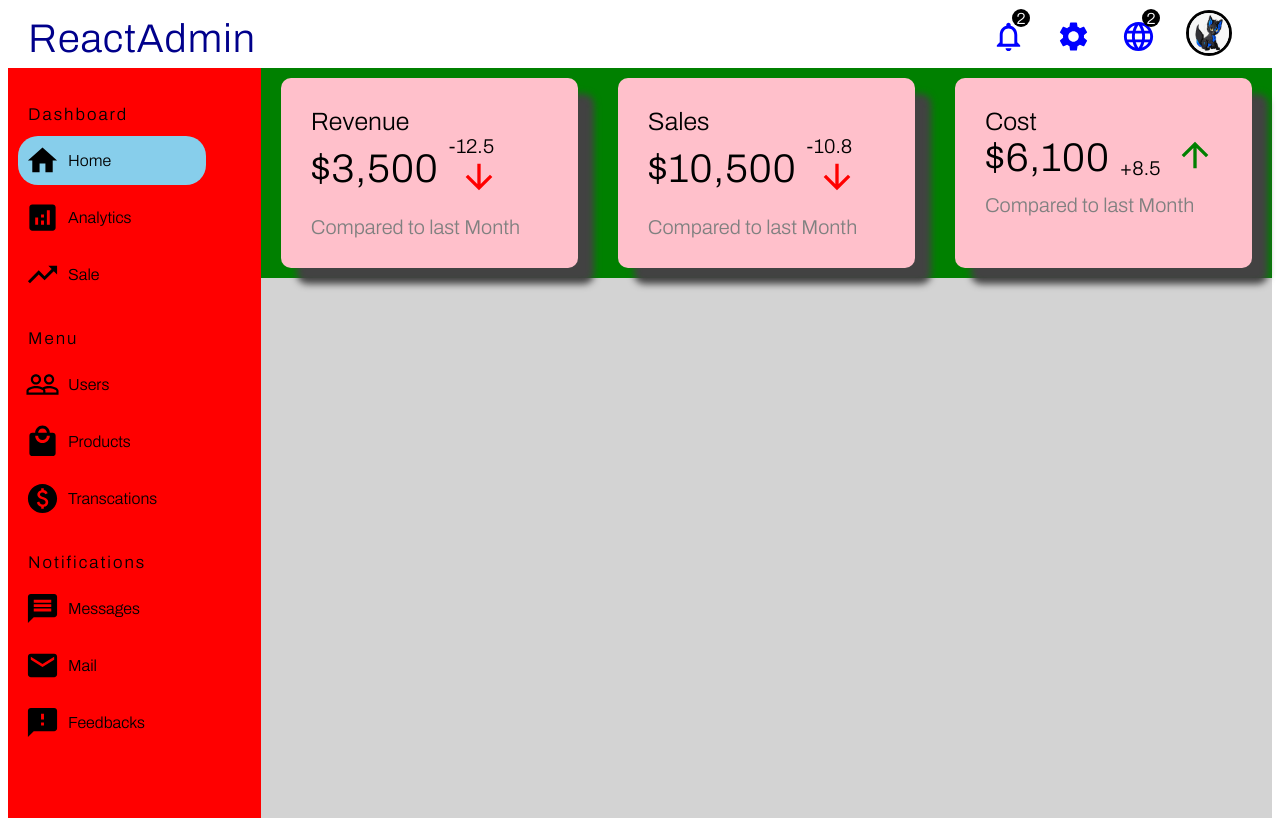
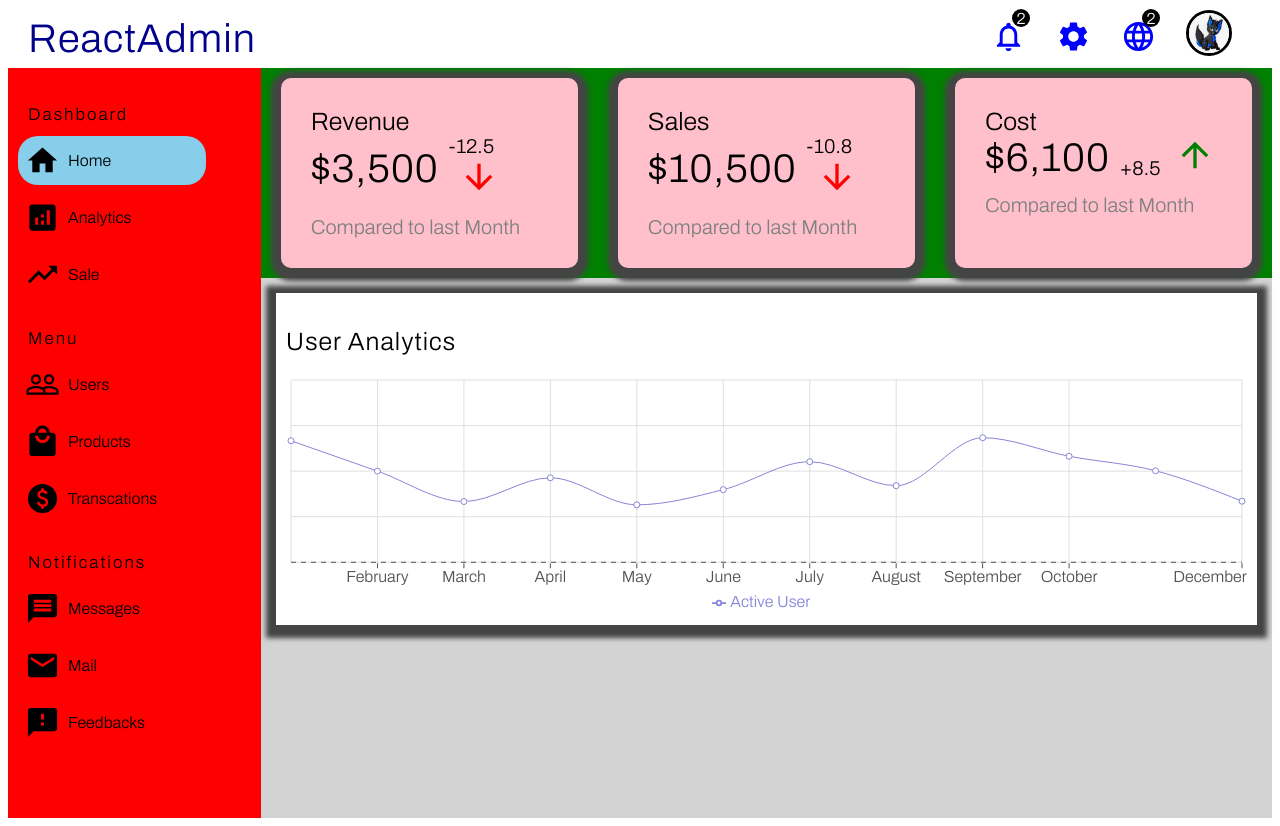
Before and after one commit to FrankYChills/Admin-Dashboard, a React (Create React App) app: page / in a window 1280 px wide. Built offline with nearby package versions, Linux system fonts and the light colour scheme.

Commit message:
added user analytics chart

```diff
--- /dev/null
+++ b/src/components/chart/Chart.jsx
@@ -0,0 +1,36 @@
+import React, { PureComponent } from "react";
+import {
+  LineChart,
+  Line,
+  XAxis,
+  YAxis,
+  CartesianGrid,
+  Tooltip,
+  Legend,
+  ResponsiveContainer,
+} from "recharts";
+
+const Chart = ({ title, data, dataKey, grid }) => {
+  return (
+    <div className="chart">
+      <h3 className="chartTitle">{title}</h3>
+      <ResponsiveContainer width="100%" aspect={4 / 1}>
+        <LineChart data={data}>
+          {grid && <CartesianGrid stroke="#e0dfdf" />}
+          <XAxis dataKey={dataKey} stroke="#555051" strokeDasharray="5 5" />
+          {/* <YAxis /> */}
+          <Line
+            type="monotone"
+            stroke="#8884d8"
+            dataKey="Active User"
+            activeDot={{ r: 8 }}
+          />
+          <Tooltip />
+          <Legend />
+        </LineChart>
+      </ResponsiveContainer>
+    </div>
+  );
+};
+
+export default Chart;
--- /dev/null
+++ b/src/dummyData.js
@@ -0,0 +1,50 @@
+export const userData = [
+  {
+    name: "January",
+    "Active User": 4000,
+  },
+  {
+    name: "February",
+    "Active User": 3000,
+  },
+  {
+    name: "March",
+    "Active User": 2000,
+  },
+  {
+    name: "April",
+    "Active User": 2780,
+  },
+  {
+    name: "May",
+    "Active User": 1890,
+  },
+  {
+    name: "June",
+    "Active User": 2390,
+  },
+  {
+    name: "July",
+    "Active User": 3310,
+  },
+  {
+    name: "August",
+    "Active User": 2520,
+  },
+  {
+    name: "September",
+    "Active User": 4100,
+  },
+  {
+    name: "October",
+    "Active User": 3490,
+  },
+  {
+    name: "November",
+    "Active User": 3012,
+  },
+  {
+    name: "December",
+    "Active User": 2010,
+  },
+];
--- a/src/index.css
+++ b/src/index.css
@@ -149,9 +149,9 @@ body {
   background-color: pink;
   padding: 30px;
   border-radius: 10px;
-  -webkit-box-shadow: 16px 16px 7px 0px rgba(66, 66, 66, 1);
-  -moz-box-shadow: 16px 16px 7px 0px rgba(66, 66, 66, 1);
-  box-shadow: 16px 16px 7px 0px rgba(66, 66, 66, 1);
+  -webkit-box-shadow: 0px 3px 5px 10px rgba(69, 68, 69, 1);
+  -moz-box-shadow: 0px 3px 5px 10px rgba(69, 68, 69, 1);
+  box-shadow: 0px 3px 5px 10px rgba(69, 68, 69, 1);
 }
 
 .featuredTitle {
@@ -191,3 +191,19 @@ body {
   color: grey;
   font-size: 20px;
 }
+
+/* Chart CSS -------------------------- */
+.chart {
+  margin: 15px;
+  padding: 10px;
+  background-color: white;
+  -webkit-box-shadow: 0px 3px 5px 10px rgba(69, 68, 69, 1);
+  -moz-box-shadow: 0px 3px 5px 10px rgba(69, 68, 69, 1);
+  box-shadow: 0px 3px 5px 10px rgba(69, 68, 69, 1);
+}
+
+.chartTitle {
+  margin-bottom: 20px;
+  font-size: 25px;
+  letter-spacing: 1px;
+}
--- a/src/pages/home/Home.jsx
+++ b/src/pages/home/Home.jsx
@@ -1,9 +1,17 @@
+import Chart from "../../components/chart/Chart";
 import FeaturedInfo from "../../components/featuredInfo/FeaturedInfo";
+import { userData } from "../../dummyData";
 
 const Home = () => {
   return (
     <div className="home">
       <FeaturedInfo />
+      <Chart
+        data={userData}
+        title="User Analytics"
+        dataKey="name"
+        grid={true}
+      />
     </div>
   );
 };
```
